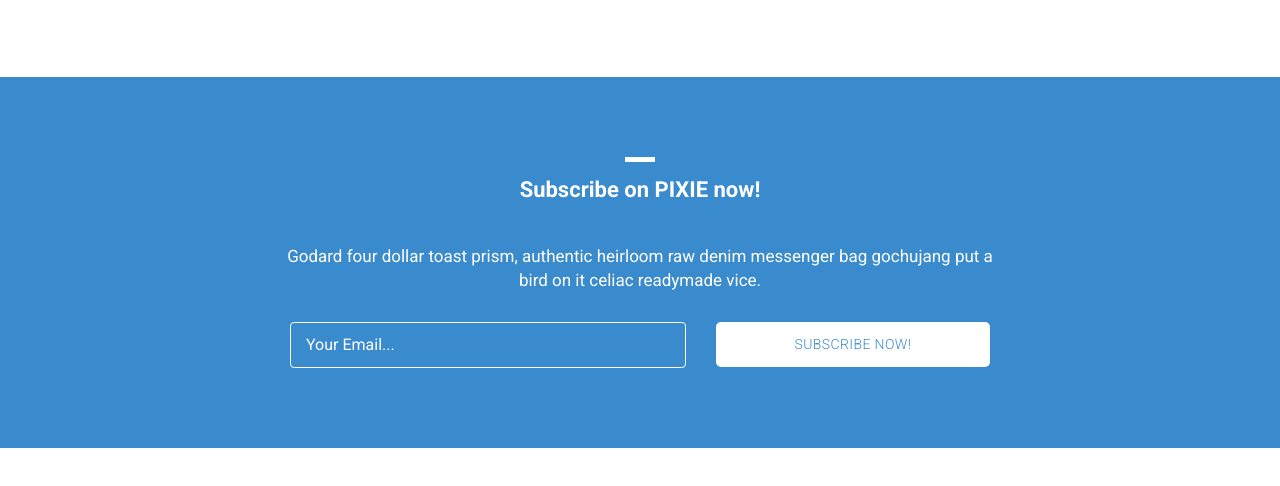
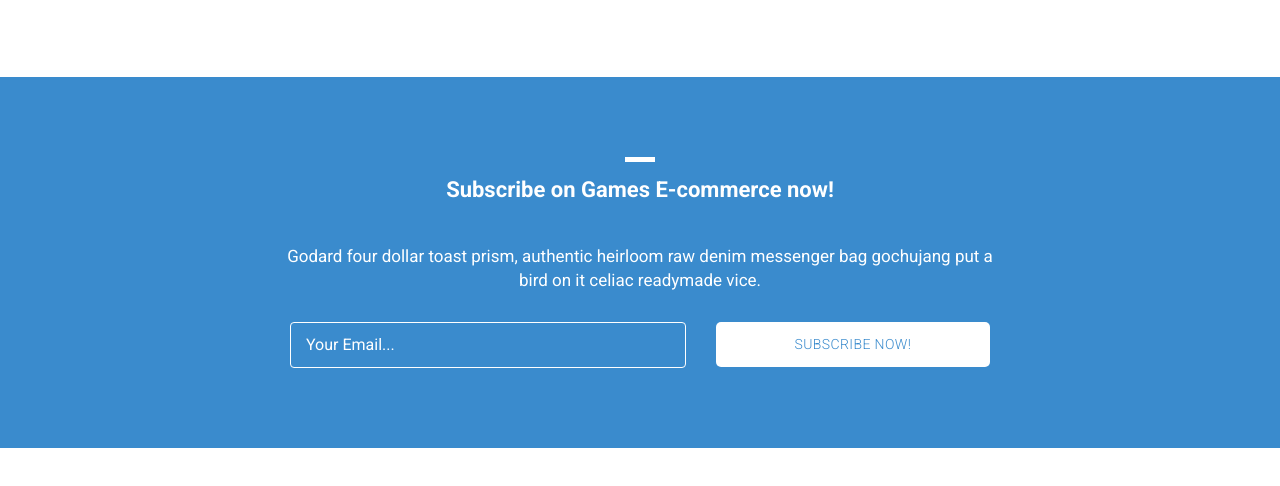
Before and after one commit to Folasoji/testing-website, a plain HTML site: page 2114_pixie/about.html in a window 1280 px wide. Shown: the part 892-1378 px from the top of the page. Drawn offline with Linux system fonts and the light colour scheme.

Commit message:
modification done on company name on about,  contact, index, product and single product html files

```diff
--- a/2114_pixie/about.html
+++ b/2114_pixie/about.html
@@ -9,7 +9,7 @@
     <meta name="author" content="">
     <link href="https://fonts.googleapis.com/css?family=Roboto:100,300,400,500,700" rel="stylesheet">
 
-    <title>Pixie Template - About Page</title>
+    <title>Games E-commerce  - About Page</title>
 
     <!-- Bootstrap core CSS -->
     <link href="vendor/bootstrap/css/bootstrap.min.css" rel="stylesheet">
@@ -111,7 +111,7 @@ https://www.tooplate.com/view/2114-pixie
           <div class="col-md-12">
             <div class="section-heading">
               <div class="line-dec"></div>
-              <h1>Subscribe on PIXIE now!</h1>
+              <h1>Subscribe on Games E-commerce now!</h1>
             </div>
           </div>
           <div class="col-md-8 offset-md-2">
```
Also changed, not shown: 2114_pixie/contact.html (+2 -2 lines), 2114_pixie/index.html (+2 -2 lines), 2114_pixie/products.html (+2 -2 lines), 2114_pixie/single-product.html (+2 -2 lines).
